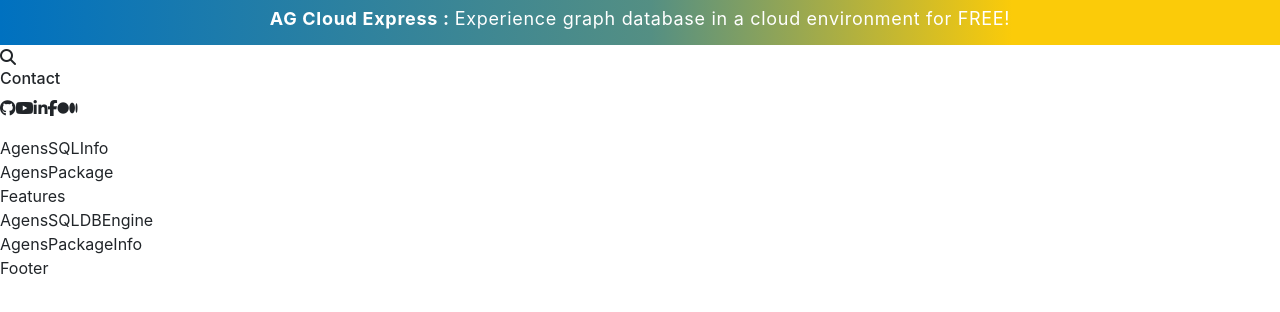
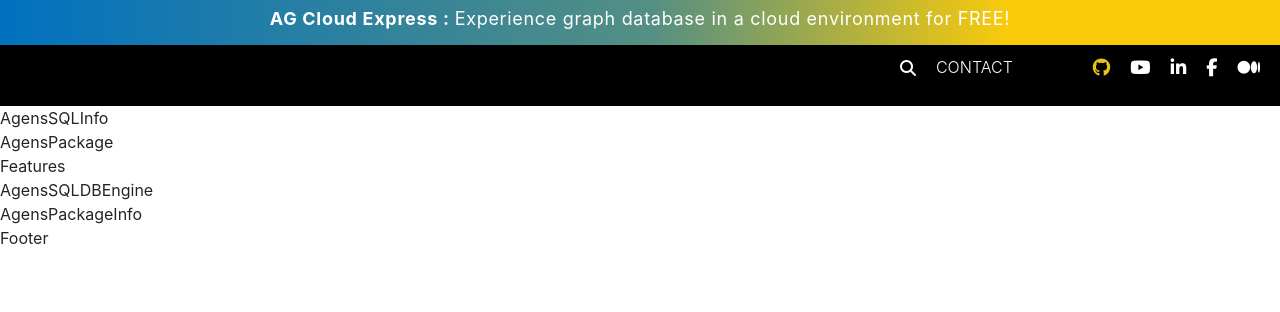
Before and after one commit to wamae-ndiritu/bitnine-clone, a React (Create React App) app: page / in a window 1280 px wide. Shown: the top 312 px of the page. Built offline with nearby package versions, Linux system fonts and the light colour scheme.

Commit message:
Animate social icons -> header

```diff
--- a/src/index.scss
+++ b/src/index.scss
@@ -27,6 +27,7 @@
     justify-content: center;
     color: #fff;
     background-image: url("../public/assets/bitnine-banner.png");
+    z-index: 9;
 
     h6{
       font-size: 18px;
@@ -45,4 +46,83 @@
 
     }
   }
+
+  .main-header{
+    background-color: #000000;
+    color: #ffffff;
+
+    .social-row{
+      height: 45px;
+      padding: 0 10px;
+
+      .right{
+        height: 100%;
+        float: right;
+        display: flex;
+        align-items: center;
+
+        .info{
+          display: flex;
+          height: 100%;
+          align-items: center;
+
+          .search{
+            margin-right: 20px;
+          }
+
+
+          h6{
+            margin: auto 0;
+            margin-right: 70px;
+            text-transform: uppercase;
+            font-size: 16px;
+            font-weight: 300;
+          }
+        }
+
+        .icons{
+          display: flex;
+
+          span {
+           font-size: 18px;
+           display: inline-block;
+           padding: 5px 10px;
+           text-align: center;
+           color: #fff;
+           background: transparent; /* default color */
+           /* "to top" - affects initial color */
+           background: linear-gradient(to top, transparent 50%, darkblue 50%) bottom;
+           background-size: 100% 200%;
+           /* Adjust the background size for top-to-bottom effect */
+           transition: background-position 0.3s ease-out;
+           cursor: pointer;
+
+          &:first-child {
+              /* Apply different background to odd child spans */
+              color: $color-orange;
+              background: linear-gradient(to top, transparent 50%, darkgray 50%) bottom;
+              background-size: 100% 200%;
+            }
+
+            &:last-child {
+                /* Apply different background to odd child spans */
+                background: linear-gradient(to top, transparent 50%, palegreen 50%) bottom;
+                background-size: 100% 200%;
+              }
+
+              &:nth-child(2) {
+                /* Apply different background to even child spans */
+                background: linear-gradient(to top, transparent 50%, red 50%) bottom;
+                background-size: 100% 200%;
+              }
+
+           &:hover{
+             background-position: top;
+           }
+
+          }
+        }
+      }
+    }
+  }
 }
```
